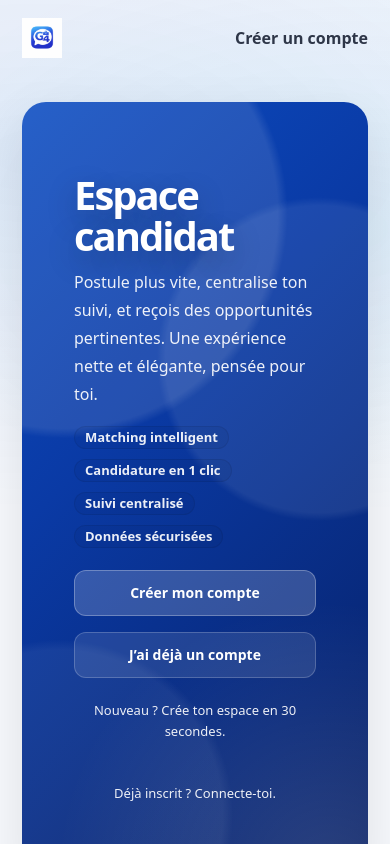
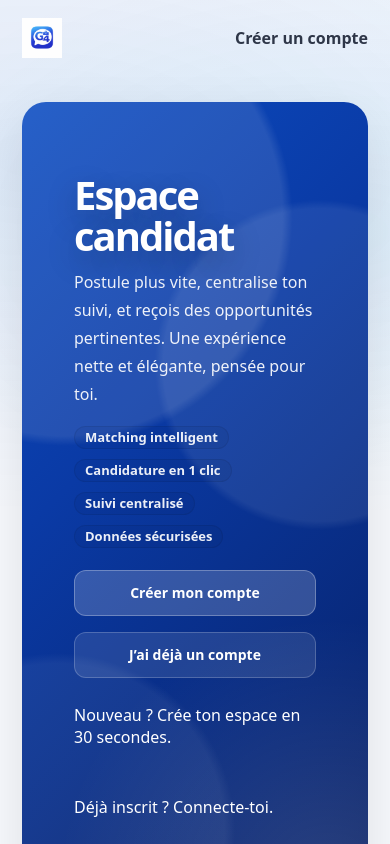
Before and after one commit to dkacoutie/go4job-web, a React (Vite) app: page /auth in a window 390 px wide. Shown: the top 844 px of the page. Built offline with nearby package versions, Linux system fonts and the light colour scheme; no server answers.

Commit message:
Auth: align hero hints under each CTA

```diff
--- a/src/AuthPage.css
+++ b/src/AuthPage.css
@@ -44,7 +44,6 @@
   user-select: none;
 }
 
-/* ✅ IMPORTANT: contraint la taille du logo */
 .auth-shell .auth-brand-logo{
   height: 40px;
   width: auto;
@@ -162,22 +161,20 @@
   margin-top: 22px;
 }
 
+/* ✅ 2 colonnes (mêmes colonnes que les boutons) */
 .auth-shell .hero-ctaRow{
   display: grid;
   grid-template-columns: 1fr 1fr;
   gap: 16px;
   align-items: stretch;
 }
-@media (max-width: 560px){
-  .auth-shell .hero-ctaRow{ grid-template-columns: 1fr; }
-}
 
-/* ✅ Boutons CTA (centrage parfait) */
+/* ✅ Boutons CTA : centrage parfait et mêmes dimensions */
 .auth-shell .hero-cta{
-  height: 46px;              /* même hauteur que les boutons du form */
+  height: 46px;
   width: 100%;
   border-radius: 12px;
-  padding: 0 16px;           /* padding horizontal uniquement */
+  padding: 0 16px;
   border: 1px solid rgba(255,255,255,0.20);
   background: rgba(255,255,255,0.10);
   color: #fff;
@@ -189,9 +186,11 @@
 
   font-size: 14px;
   font-weight: 700;
-  line-height: 1;            /* évite le décalage vertical */
-  white-space: nowrap;       /* évite le retour à la ligne */
+  line-height: 1;
+  white-space: nowrap;
   cursor:pointer;
+
+  transition: transform 120ms ease, opacity 120ms ease;
 }
 
 .auth-shell .hero-cta:hover{
@@ -204,7 +203,7 @@
   border-color: rgba(255,255,255,0.28);
 }
 
-/* ✅ Texte d’aide aligné SOUS chaque bouton (2 colonnes) */
+/* ✅ Texte sous CHAQUE bouton : 2 colonnes alignées */
 .auth-shell .hero-ctaHints{
   margin-top: 10px;
   display: grid;
@@ -215,28 +214,15 @@
 
 .auth-shell .hero-ctaHintItem{
   font-size: 13px;
-  line-height: 1.5;
+  line-height: 1.45;
   color: rgba(255,255,255,0.92);
-  text-align: center;
+  text-align: center;       /* sous le bouton, c’est plus net */
 }
 
-/* Mobile : 1 colonne */
+/* Mobile : tout en 1 colonne */
 @media (max-width: 560px){
-  .auth-shell .hero-ctaHints{
-    grid-template-columns: 1fr;
-  }
-  .auth-shell .hero-ctaHintItem{
-    text-align: center;
-  }
-}
-
-/* (Compat) Si tu as encore un seul bloc .hero-ctaHint quelque part */
-.auth-shell .hero-ctaHint{
-  margin-top: 12px;
-  font-size: 13px;
-  line-height: 1.6;
-  color: rgba(255,255,255,0.92);
-  text-align: center;
+  .auth-shell .hero-ctaRow{ grid-template-columns: 1fr; }
+  .auth-shell .hero-ctaHints{ grid-template-columns: 1fr; }
 }
 
 /* CARD */
@@ -300,7 +286,7 @@
   font-size:13px;
 }
 
-/* Buttons */
+/* Buttons (form) */
 .authActions{
   display:grid;
   gap: 14px;
@@ -344,6 +330,7 @@
   font-size:12px;
   line-height:1.6;
 }
+
 .auth-shell .smallLink{
   color: var(--brand);
   text-decoration:none;
@@ -363,3 +350,21 @@
   height:18px;
   display:block;
 }
+
+/* Divider (si présent dans TSX) */
+.dividerRow{
+  display:flex;
+  align-items:center;
+  gap:10px;
+  opacity: 0.75;
+  margin: 6px 0 4px;
+}
+.dividerLine{
+  height:1px;
+  background: rgba(15,23,42,0.12);
+  flex:1;
+}
+.dividerText{
+  font-size: 12px;
+  font-weight: 800;
+}
```
